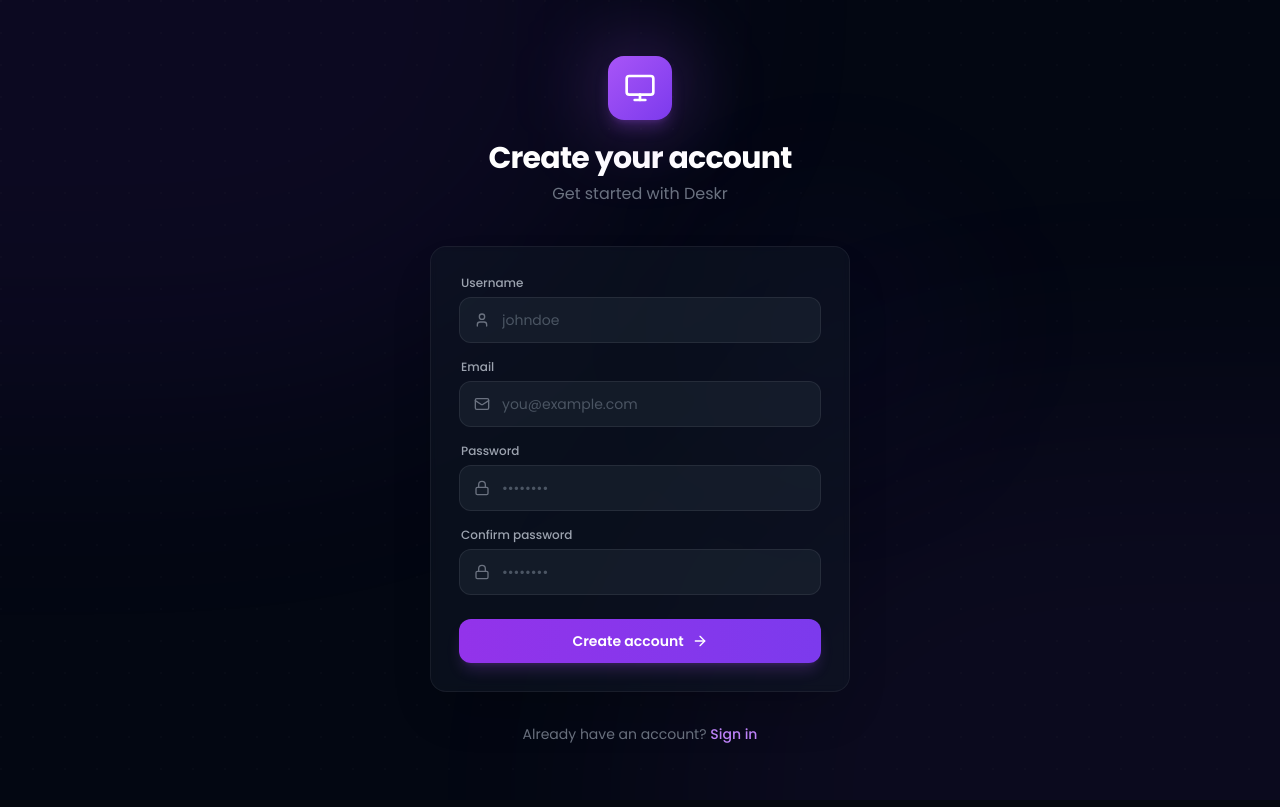
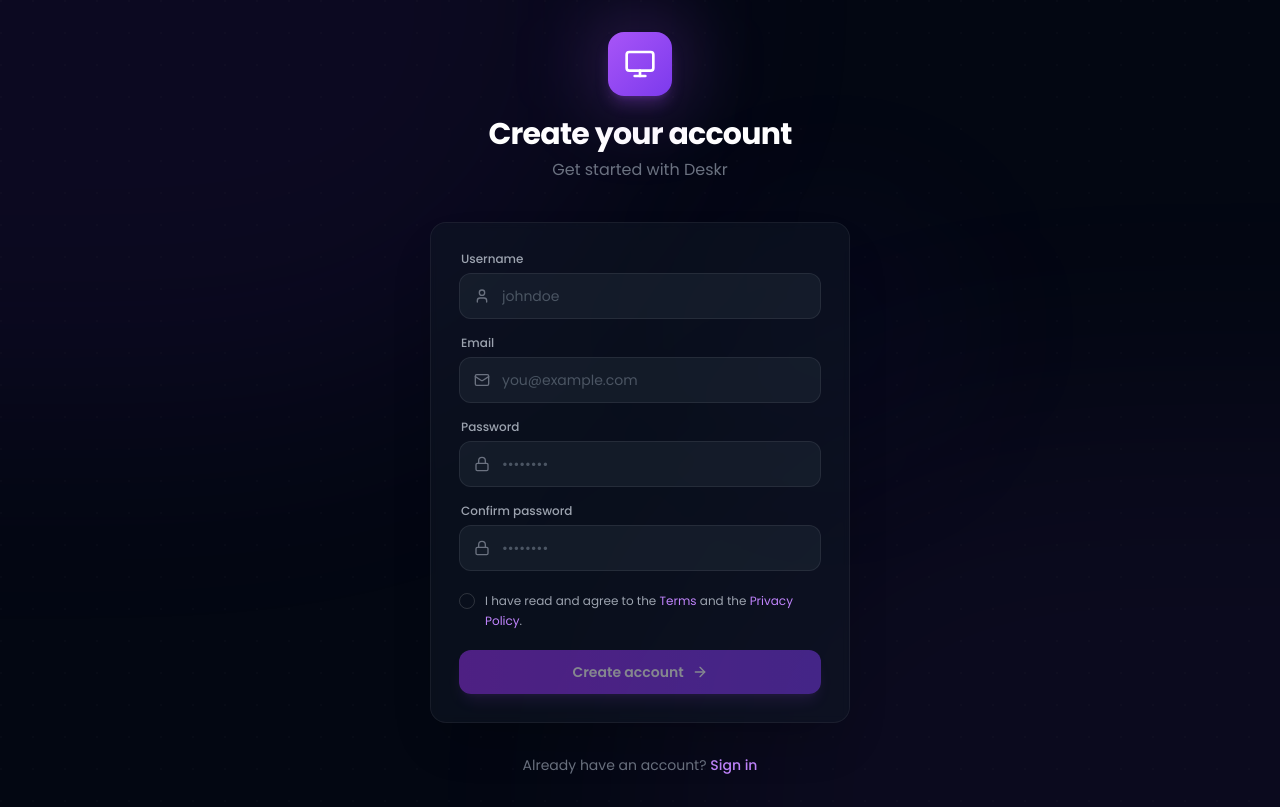
Before and after one commit to nffdev/Deskr, a React (Vite) app in the folder website/Front/: page /auth/register in a window 1280 px wide. Built offline with nearby package versions, Linux system fonts and the light colour scheme; no server answers.

Commit message:
feat(website): added terms checkbox to register page

```diff
--- a/website/Front/src/routes/auth/Register.jsx
+++ b/website/Front/src/routes/auth/Register.jsx
@@ -1,10 +1,12 @@
 import { useState } from "react";
 import { Link } from "react-router-dom";
 import { Loader2, Monitor, Mail, Lock, User, ArrowRight } from "lucide-react";
+import { Checkbox } from "@/components/ui/checkbox";
 import { BASE_API, API_VERSION } from "../../config.json";
 
 export default function Register() {
     const [datas, setDatas] = useState({ username: '', email: '', password: '', confirmPassword: '' });
+    const [acceptedTerms, setAcceptedTerms] = useState(false);
     const [error, setError] = useState('');
     const [loading, setLoading] = useState(false);
     const [focused, setFocused] = useState(null);
@@ -15,6 +17,7 @@ export default function Register() {
         if (!datas.password) return setError('Password is required.');
         if (!datas.confirmPassword) return setError('Please confirm your password.');
         if (datas.password !== datas.confirmPassword) return setError('Passwords are not matching.');
+        if (!acceptedTerms) return setError('You must accept the Terms and Privacy Policy.');
 
         setLoading(true);
         setError('');
@@ -108,10 +111,25 @@ export default function Register() {
                         ))}
                     </div>
 
+                    <div className="mt-5 flex items-start gap-2.5">
+                        <Checkbox
+                            id="accept-terms"
+                            checked={acceptedTerms}
+                            onCheckedChange={(v) => setAcceptedTerms(v === true)}
+                            className="mt-0.5 border-white/[0.15] data-[state=checked]:bg-purple-600 data-[state=checked]:border-purple-600"
+                        />
+                        <label htmlFor="accept-terms" className="text-xs text-gray-400 leading-relaxed cursor-pointer select-none">
+                            I have read and agree to the{' '}
+                            <Link to="/legal/terms" target="_blank" className="text-purple-400 hover:text-purple-300 underline-offset-2 hover:underline">Terms</Link>
+                            {' '}and the{' '}
+                            <Link to="/legal/privacy" target="_blank" className="text-purple-400 hover:text-purple-300 underline-offset-2 hover:underline">Privacy Policy</Link>.
+                        </label>
+                    </div>
+
                     <button
                         onClick={register}
-                        disabled={loading}
-                        className="group w-full mt-6 relative overflow-hidden rounded-xl bg-gradient-to-r from-purple-600 to-violet-600 px-6 py-3 text-sm font-semibold text-white shadow-lg shadow-purple-500/20 transition-all hover:shadow-purple-500/30 hover:brightness-110 disabled:opacity-50 disabled:cursor-not-allowed"
+                        disabled={loading || !acceptedTerms}
+                        className="group w-full mt-5 relative overflow-hidden rounded-xl bg-gradient-to-r from-purple-600 to-violet-600 px-6 py-3 text-sm font-semibold text-white shadow-lg shadow-purple-500/20 transition-all hover:shadow-purple-500/30 hover:brightness-110 disabled:opacity-50 disabled:cursor-not-allowed"
                     >
                         <span className="relative z-10 flex items-center justify-center gap-2">
                             {loading ? (
```
